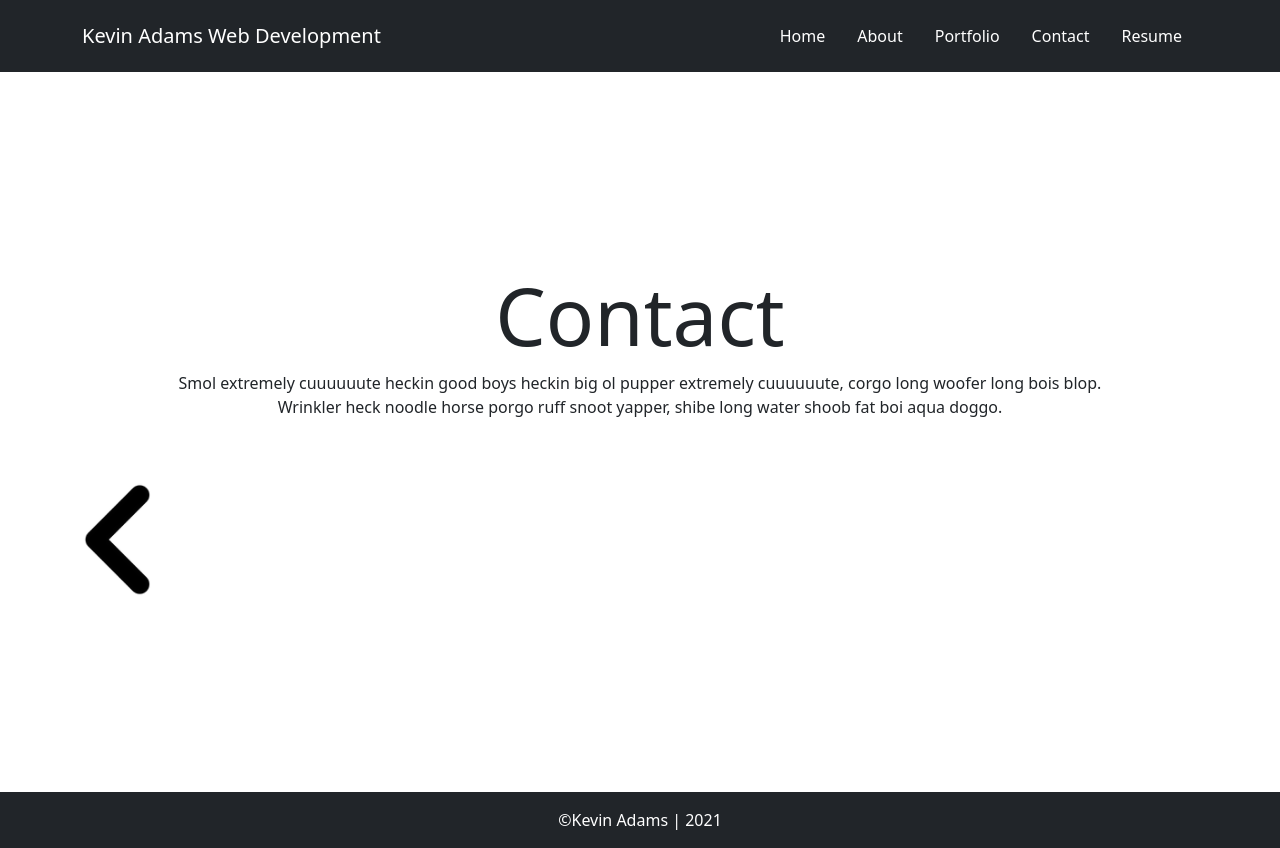
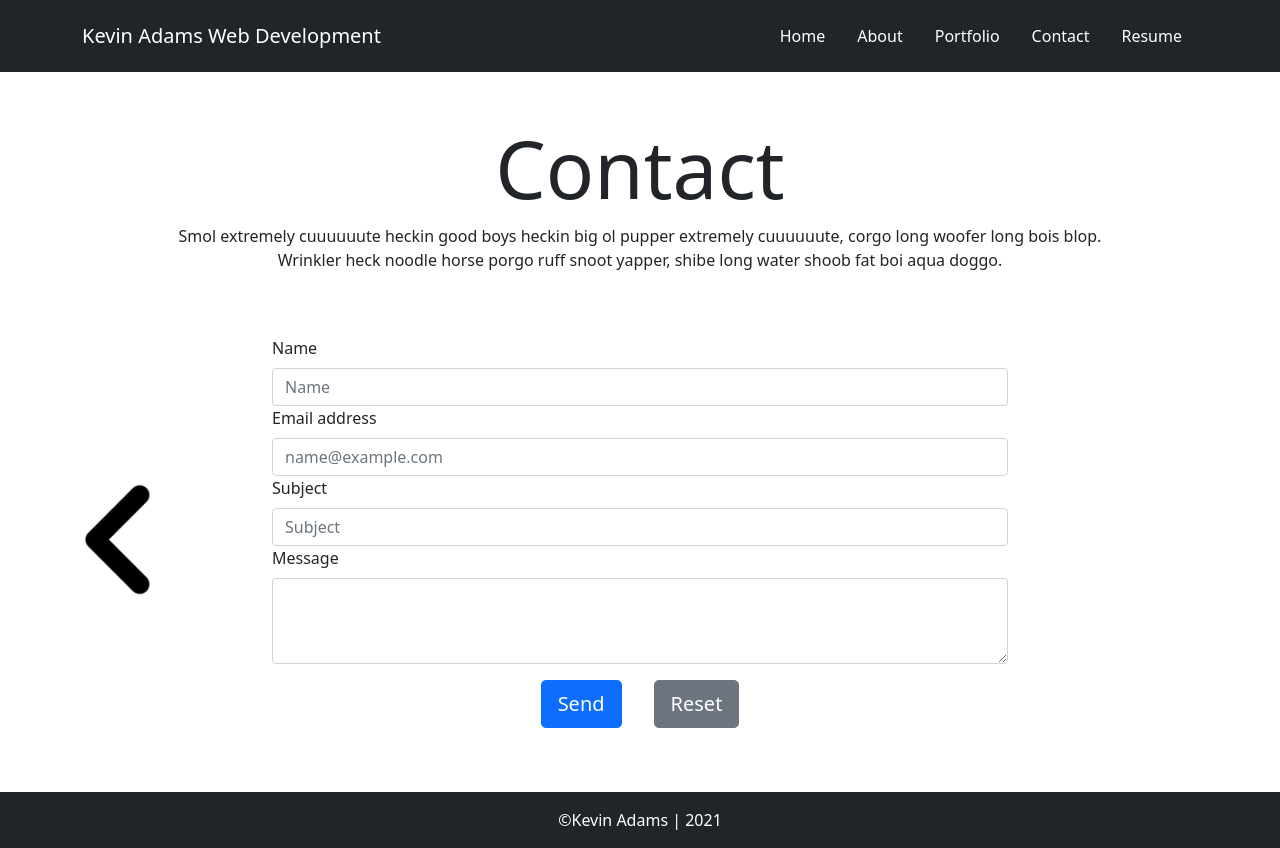
Before and after one commit to kadams34/portfolio, a Next.js app: page /contact in a window 1280 px wide. Built offline with nearby package versions, Linux system fonts and the light colour scheme.

Commit message:
added contact form template

```diff
--- a/pages/contact.js
+++ b/pages/contact.js
@@ -1,5 +1,5 @@
 import Head from 'next/head'
-import { Col, Container, Row } from 'react-bootstrap';
+import { Col, Container, Form, Row } from 'react-bootstrap';
 import Footer from '../components/Footer';
 import Header from "../components/Header";
 import { motion } from 'framer-motion'
@@ -9,7 +9,7 @@ import Link from 'next/link';
 export default function Contact() {
 
   return (
-    <motion.div exit={{ x: "100%", opacity: .3 }} initial={{ x: "100%", opacity: .3 }} animate={{ x: 0, opacity: 1 }} transition={{ duration: .4 }}>
+    <motion.div exit={{ x: "100%", opacity: .5 }} initial={{ x: "100%", opacity: .5 }} animate={{ x: 0, opacity: 1 }} transition={{ duration: .4 }}>
       <Head>
         <title>Contact</title>
         <link rel="icon" href="images/doge.png" />
@@ -27,10 +27,32 @@ export default function Contact() {
                 <Col className="d-flex align-items-center justify-content-center">
                     <Link href="/" passHref><a><img src="/images/left-arrow.png" className="img-fluid d-none d-lg-block" /></a></Link>
                 </Col>
-                <Col lg={10}>
-
+                <Col lg={1}></Col>
+                <Col lg={8}>
+                    <Form>
+                        <Form.Group controlId="exampleForm.ControlSelect1">
+                            <Form.Label>Name</Form.Label>
+                            <Form.Control type="text" placeholder="Name" />
+                        </Form.Group>
+                        <Form.Group controlId="exampleForm.ControlInput1">
+                            <Form.Label>Email address</Form.Label>
+                            <Form.Control type="email" placeholder="name@example.com" />
+                        </Form.Group>
+                        <Form.Group controlId="exampleForm.ControlSelect1">
+                            <Form.Label>Subject</Form.Label>
+                            <Form.Control type="text" placeholder="Subject" />
+                        </Form.Group>
+                        <Form.Group controlId="exampleForm.ControlTextarea1">
+                            <Form.Label>Message</Form.Label>
+                            <Form.Control as="textarea" rows={3} />
+                        </Form.Group>
+                        <div className="text-center">
+                        <button type="submit" class="btn btn-primary btn-lg m-3">Send</button>
+                        <button type="reset" class="btn btn-secondary btn-lg m-3" type="reset">Reset</button>
+                        </div>
+                    </Form>
                 </Col>
-                <Col lg={1}></Col>
+                <Col lg={2}></Col>
             </Row>
         </Container>
       </main>
```
